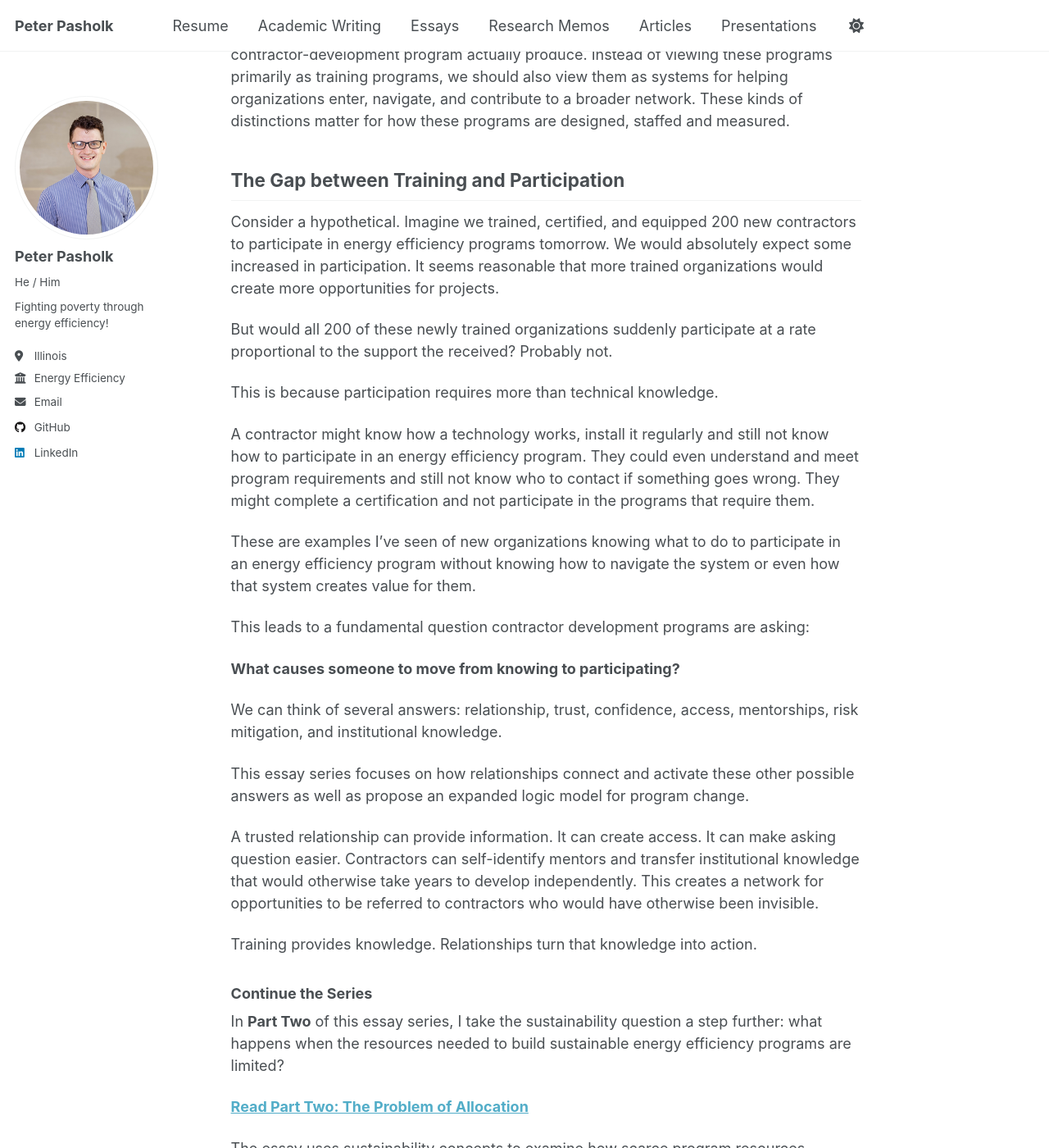
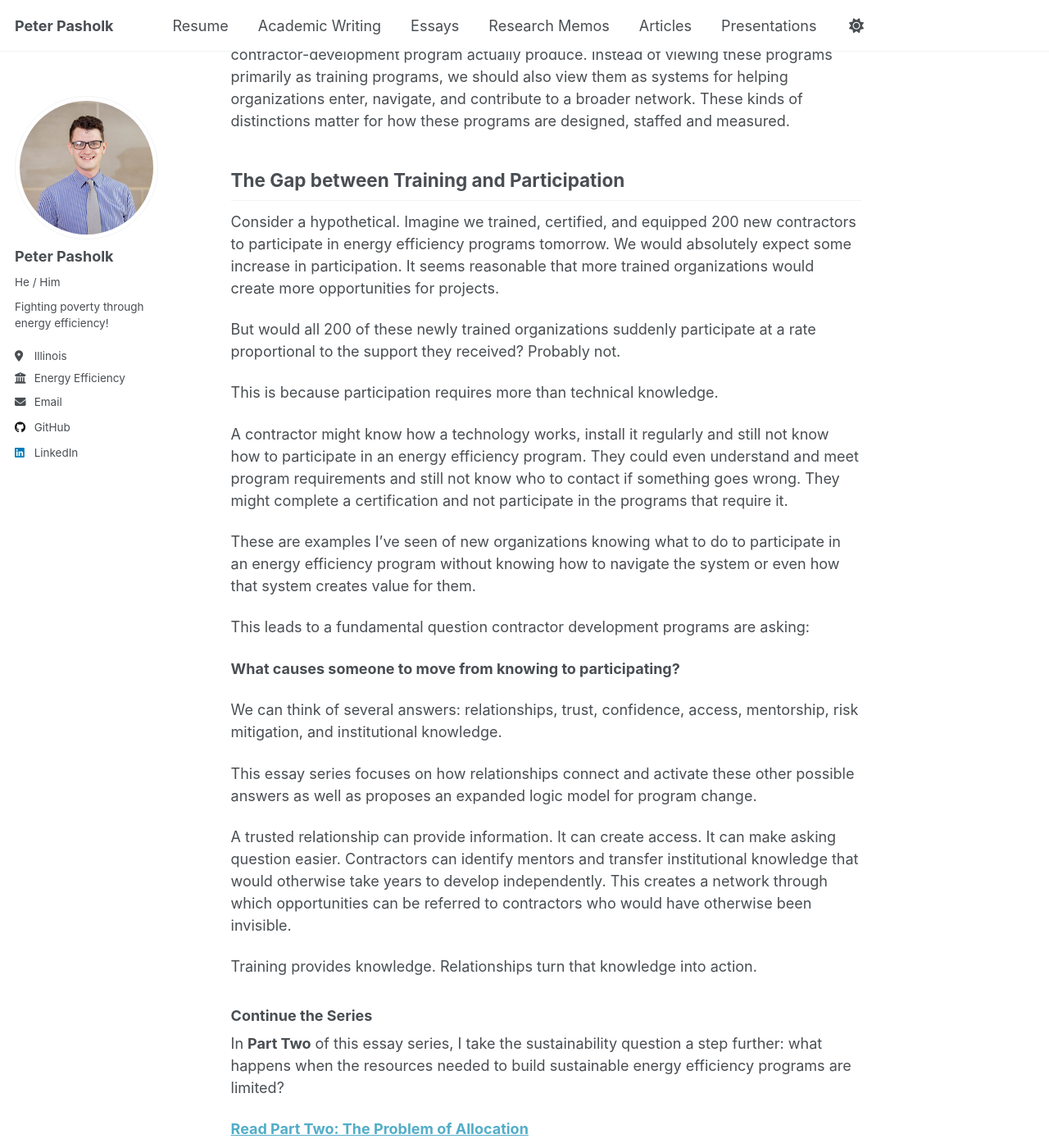
Before and after one commit to ppasholk/ppasholk.github.io, a Jekyll site: the page built from _portfolio/sustainability-in-energy-efficiency-1.md, in a window 1280 px wide and 1400 px high, scrolled down 975 px. Shown: the whole window at 82% size. Built offline with Jekyll 4.4.1, drawn with Linux system fonts in a browser that asks for light colours; a script that is not in the unit is left out; some of the changed text lies outside the part shown.

Commit message:
Refine language and clarity in contractor development essay
Corrected grammatical errors and improved clarity in the text regarding contractor development in energy efficiency programs.

```diff
--- a/_portfolio/sustainability-in-energy-efficiency-1.md
+++ b/_portfolio/sustainability-in-energy-efficiency-1.md
@@ -28,13 +28,13 @@ That missing mechanism might be relationships. More specifically, it might be so
 I think this is worth exploring because it offers a different way to think about what contractor-development program actually produce. Instead of viewing these programs primarily as training programs, we should also view them as systems for helping organizations enter, navigate, and contribute to a broader network. These kinds of distinctions matter for how these programs are designed, staffed and measured.
 
 ## The Gap between Training and Participation
-Consider a hypothetical. Imagine we trained, certified, and equipped 200 new contractors to participate in energy efficiency programs tomorrow. We would absolutely expect some increased in participation. It seems reasonable that more trained organizations would create more opportunities for projects.
+Consider a hypothetical. Imagine we trained, certified, and equipped 200 new contractors to participate in energy efficiency programs tomorrow. We would absolutely expect some increase in participation. It seems reasonable that more trained organizations would create more opportunities for projects.
 
-But would all 200 of these newly trained organizations suddenly participate at a rate proportional to the support the received? Probably not.
+But would all 200 of these newly trained organizations suddenly participate at a rate proportional to the support they received? Probably not.
 
 This is because participation requires more than technical knowledge.
 
-A contractor might know how a technology works, install it regularly and still not know how to participate in an energy efficiency program. They could even understand and meet program requirements and still not know who to contact if something goes wrong. They might complete a certification and not participate in the programs that require them.
+A contractor might know how a technology works, install it regularly and still not know how to participate in an energy efficiency program. They could even understand and meet program requirements and still not know who to contact if something goes wrong. They might complete a certification and not participate in the programs that require it.
 
 These are examples I’ve seen of new organizations knowing what to do to participate in an energy efficiency program without knowing how to navigate the system or even how that system creates value for them.
 
@@ -42,11 +42,11 @@ This leads to a fundamental question contractor development programs are asking:
 
 **What causes someone to move from knowing to participating?**
 
-We can think of several answers: relationship, trust, confidence, access, mentorships, risk mitigation, and institutional knowledge.
+We can think of several answers: relationships, trust, confidence, access, mentorship, risk mitigation, and institutional knowledge.
 
-This essay series focuses on how relationships connect and activate these other possible answers as well as propose an expanded logic model for program change.
+This essay series focuses on how relationships connect and activate these other possible answers as well as proposes an expanded logic model for program change.
 
-A trusted relationship can provide information. It can create access. It can make asking question easier. Contractors can self-identify mentors and transfer institutional knowledge that would otherwise take years to develop independently. This creates a network for opportunities to be referred to contractors who would have otherwise been invisible.
+A trusted relationship can provide information. It can create access. It can make asking question easier. Contractors can identify mentors and transfer institutional knowledge that would otherwise take years to develop independently. This creates a network through which opportunities can be referred to contractors who would have otherwise been invisible.
 
 Training provides knowledge. Relationships turn that knowledge into action.
 
```
Also changed, not shown: other parts of _portfolio/sustainability-in-energy-efficiency-1.md (+1 -1 lines).
